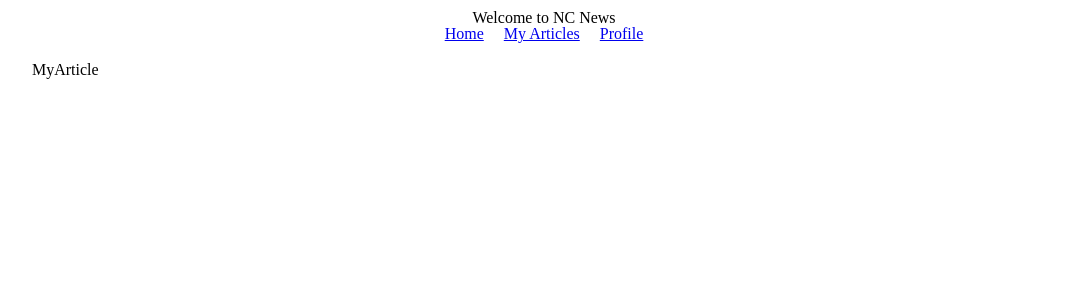
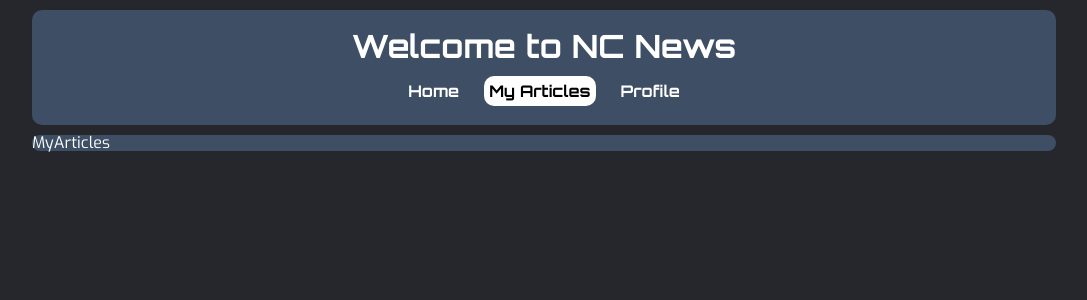
Before and after one commit to Klnder/nc-news, a React (Vite) app: page /myarticles in a window 1280 px wide. Shown: the top 300 px of the page, without its empty margins (96-1183 px from the left). Built offline with nearby package versions, Linux system fonts and the light colour scheme.

Commit message:
view single article page done

```diff
--- a/index.html
+++ b/index.html
@@ -3,6 +3,9 @@
   <head>
     <meta charset="UTF-8" />
     <meta name="viewport" content="width=device-width, initial-scale=1.0" />
+    <link rel="preconnect" href="https://fonts.googleapis.com" />
+    <link rel="preconnect" href="https://fonts.gstatic.com" crossorigin />
+    <link href="https://fonts.googleapis.com/css2?family=Exo:ital,wght@0,400;0,700;1,500&family=Orbitron:wght@700&display=swap" rel="stylesheet" />
     <title>NC News</title>
   </head>
   <body>
--- a/src/App.css
+++ b/src/App.css
@@ -1,17 +1,51 @@
 * {
-  box-sizing: content-box;
+  box-sizing: border-box;
 }
+html {
+  font-family: "Exo", sans-serif;
+}
+
 body {
+  background-color: #26272c;
+  color: white;
+}
+header,
+main,
+footer {
   width: 80%;
-  margin: 0 auto;
+  margin: 10px auto;
+  background-color: #3e4f65;
+  border-radius: 10px;
 }
 
 header {
   text-align: center;
-  padding-bottom: 10px;
-  margin: 10px 0 10px 0;
+  padding: 10px;
+  font-family: "Orbitron", sans-serif;
+}
+h1 {
+  font-weight: 700;
+  font-size: 2rem;
+  padding: 5px;
+  margin: 5px;
+}
+nav {
+  margin: 1rem;
 }
 
-a {
+nav > a {
+  padding: 5px;
   margin: 10px;
+  text-decoration: none;
+  color: white;
+  border-radius: 10px;
 }
+nav > a:hover {
+  background-color: white;
+  color: black;
+}
+
+.active {
+  background-color: white;
+  color: black;
+}
--- a/src/App.jsx
+++ b/src/App.jsx
@@ -1,7 +1,7 @@
 import { Navigate, Route, Routes } from "react-router-dom";
 import Header from "./components/Header";
 import Home from "./pages/Home";
-import MyArticle from "./pages/MyArticle";
+import MyArticles from "./pages/MyArticles";
 import Profile from "./pages/Profile";
 import Article from "./pages/Article";
 import NoPage from "./pages/NoPage";
@@ -17,7 +17,7 @@ function App() {
           <Route index path="/home" element={<Home />} />
           <Route path="/home/:article_id" element={<Article />} />
           <Route path="/profile" element={<Profile />} />
-          <Route path="/myarticles" element={<MyArticle />} />
+          <Route path="/myarticles" element={<MyArticles />} />
           <Route path="/*" element={<NoPage />} />
         </Routes>
       </main>
--- a/src/components/HomeArticle.jsx
+++ b/src/components/HomeArticle.jsx
@@ -1,8 +1,15 @@
 import React from "react";
+import { Link, useNavigate } from "react-router-dom";
 
 function HomeArticle({ article }) {
+  const navigate = useNavigate();
+
+  function handleClick() {
+    navigate(`/home/${article.article_id}`);
+  }
+
   return (
-    <article className="home-article">
+    <article className="home-article" onClick={() => handleClick()}>
       <div className="img">
         <img src={article.article_img_url} alt="img of the article" />
       </div>
--- /dev/null
+++ b/src/pages/Article.css
@@ -0,0 +1,13 @@
+#article-container {
+  width: 80%;
+  margin: 0 auto;
+}
+
+#full-article {
+  margin: 10px;
+  padding: 10px;
+}
+#full-article > section {
+  margin: 10px;
+  padding: 10px;
+}
--- a/src/pages/Article.jsx
+++ b/src/pages/Article.jsx
@@ -1,7 +1,44 @@
-import React from "react";
+import React, { useEffect, useState } from "react";
+import { useParams } from "react-router";
+import axios from "axios";
+import "./Article.css";
 
 function Article() {
-  return <div>Article</div>;
+  const { article_id } = useParams();
+  const [article, setArticle] = useState([]);
+
+  async function getArticle() {
+    try {
+      const result = await axios.get(`https://nc-api-project.onrender.com/api/articles/${article_id}`);
+      setArticle(result.data.article);
+    } catch (err) {
+      console.log(err);
+    }
+  }
+
+  useEffect(() => {
+    getArticle();
+  }, []);
+
+  return (
+    <div id="article-container">
+      <article id="full-article">
+        <section>
+          <p>{article.topic}</p>
+
+          <h2>{article.title}</h2>
+        </section>
+        <section>
+          <img src={article.article_img_url} alt="img of the article" />
+        </section>
+        <section>
+          <p>{article.body}</p>
+          <p>Written by: {article.author}</p>
+          <p>The : {article.created_at}</p>
+        </section>
+      </article>
+    </div>
+  );
 }
 
 export default Article;
--- a/src/pages/Home.css
+++ b/src/pages/Home.css
@@ -13,23 +13,23 @@
 }
 
 .home-article {
-  margin: 10px;
+  margin: 10px auto;
   padding: 10px;
-  border: 2px solid black;
-  width: 20%;
+  background-color: #4e637e;
+  width: 80%;
+  border-radius: 10px;
+  box-shadow: 0 3px 2px 0 rgba(0, 0, 0, 0.14), 0 3px 1px -2px rgba(0, 0, 0, 0.12), 0 1px 5px 0 rgba(0, 0, 0, 0.2);
+  transition: box-shadow 0.3s;
   display: grid;
-  grid-template-columns: 1fr;
-  grid-template-rows: 2fr 1fr;
-  gap: 0px 0px;
-  grid-auto-flow: row;
-  grid-template-areas:
-    "img"
-    "details";
+  grid-template-columns: 0.6fr 1.4fr;
+  grid-template-rows: 1fr;
+  gap: 0px 10px;
+  grid-template-areas: "img details";
 }
 .home-article:hover {
-  -webkit-box-shadow: -10px 10px 20px 3px rgba(9, 40, 102, 1);
-  -moz-box-shadow: -10px 10px 20px 3px rgba(9, 40, 102, 1);
-  box-shadow: -10px 10px 20px 3px rgba(9, 40, 102, 1);
+  box-shadow: 6px 7px 0 rgba(0, 0, 0, 0.2), 0 6px 20px 0 rgba(9, 40, 102, 1);
+  transform: scale(1.03);
+  cursor: pointer;
 }
 
 .img {
--- a/src/pages/MyArticle.jsx
+++ /dev/null
@@ -1,7 +0,0 @@
-import React from "react";
-
-function MyArticle() {
-  return <div>MyArticle</div>;
-}
-
-export default MyArticle;
--- /dev/null
+++ b/src/pages/MyArticles.jsx
@@ -0,0 +1,7 @@
+import React from "react";
+
+function MyArticles() {
+  return <div>MyArticles</div>;
+}
+
+export default MyArticles;
```
